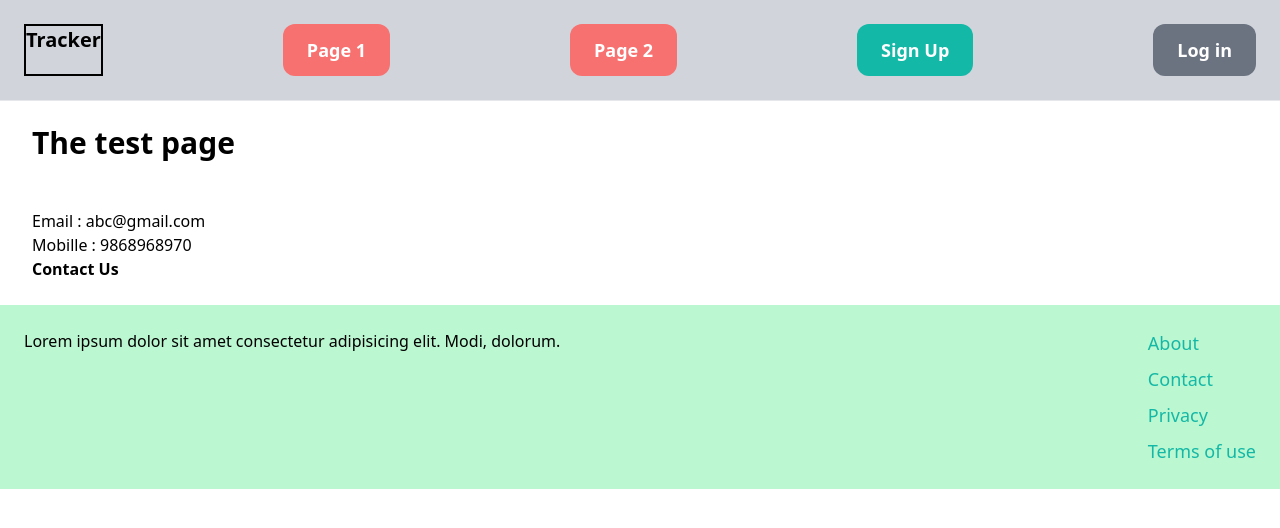
After one commit to adi-tyasingh/ExpenseTracker, a Django app: page /core/test in a window 1280 px wide. The commit adds this page. Shown: the top 528 px of the page. Run offline with Django 4.2, Linux system fonts and the light colour scheme; some libraries are stand-ins or nearby versions.

Commit message:
base.html modified

```diff
--- a/core/templates/core/base.html
+++ b/core/templates/core/base.html
@@ -3,11 +3,46 @@
 <head>
     <meta charset="UTF-8">
     <meta name="viewport" content="width=device-width, initial-scale=1.0">
-    <title>{% block title %}{% endblock %}</title>
+    <title>{% block title %}{% endblock %} | Tracker</title>
+    <script src="https://cdn.tailwindcss.com"></script>
+    <link rel="stylesheet" href="https://encrypted-tbn0.gstatic.com/images?q=tbn:ANd9GcQ1FNkB4oJhsoKGhR9IdFLnTqmE8c0rxk-TyA&usqp=CAU"  type="image/x-icon">
+
 </head>
-<body>
+<body class="">
+    <!-- navigation -->
+    <nav class="px-6 py-6 flex justify-between items-centre border-b bg-gray-300 border-black-400">
+        <a href="/" class="text-xl font-bold text-underline border-2 border-black">Tracker</a>
+        <a href="{}" class="px-6 py-3 text-lg font-semibold bg-red-400 text-white rounded-xl hover:bg-teal-700"> Page 1</a>
+        <a href="{}" class="px-6 py-3 text-lg font-semibold bg-red-400 text-white rounded-xl hover:bg-teal-700"> Page 2</a>
+
+        <!-- {% if request.user.is_authenticated %} -->
+        <a href="{}" class="px-6 py-3 text-lg font-semibold bg-red-400 text-white rounded-xl hover:bg-teal-700 "> Page 3</a>
+        <a href="{}" class="px-6 py-3 text-lg font-semibold bg-red-400 text-white rounded-xl hover:bg-teal-700 "> Page 4</a>
+
+        <!-- {% else %} -->
+        <a href="" class="px-6 py-3 text-lg font-semibold bg-teal-500 text-white rounded-xl hover:bg-teal-700 "> Sign Up</a>
+        <a href="" class="px-6 py-3 text-lg font-semibold bg-gray-500 text-white rounded-xl hover:bg-gray-700 "> Log in</a>
+        <!-- {% endif %} -->
+
+    </nav>
+   <div class="px-6 py-6 mx-2">
     {% block content %}
 
     {% endblock %}
+   </div>
+   <!-- footer -->
+    <div class=" py-6 px-6 flex justify-between bg-green-200">
+        Lorem ipsum dolor sit amet consectetur adipisicing elit. Modi, dolorum.
+        <ul class="space-y-2 ">
+            <li><a href="" class="text-lg text-teal-500 hover:text-teal-700">About</a></li>
+            <li><a href="" class="text-lg text-teal-500 hover:text-teal-700">Contact</a></li>
+            <li><a href="" class="text-lg text-teal-500 hover:text-teal-700">Privacy</a></li>
+            <li><a href="" class="text-lg text-teal-500 hover:text-teal-700">Terms of use</a></li>
+
+         </ul>
+    </div>
+
+
+
 </body>
 </html>
--- /dev/null
+++ b/core/templates/core/test.html
@@ -0,0 +1,10 @@
+{% extends 'core/base.html'%}
+{% block title %} Test {% endblock  %}
+{% block content %}
+    <h2  class="font-semibold text-3xl">The test page</h2>
+    <br>
+    <br>
+    <p class="">Email : abc@gmail.com</p>
+    <p>Mobille : 9868968970</p>
+    <p class="font-semibold">Contact Us</p>
+{% endblock%}
--- /dev/null
+++ b/core/urls.py
@@ -0,0 +1,10 @@
+from django.urls import path
+
+from . import views
+
+app_name = 'core'
+
+urlpatterns = [
+    path('test', views.test),
+
+]
--- a/core/views.py
+++ b/core/views.py
@@ -1,3 +1,6 @@
 from django.shortcuts import render
 
 # Create your views here.
+
+def test(request):
+    return render(request,'core/test.html')
--- a/hello_world/settings.py
+++ b/hello_world/settings.py
@@ -45,6 +45,7 @@ INSTALLED_APPS = [
     "django.contrib.messages",
     "django.contrib.staticfiles",
     "django_browser_reload",
+    "core"
 ]
 
 MIDDLEWARE = [
--- a/hello_world/urls.py
+++ b/hello_world/urls.py
@@ -23,6 +23,7 @@ from hello_world.core import views as core_views
 urlpatterns = [
     path("", core_views.index),
     path("admin/", admin.site.urls),
+    path('core/',include('core.urls')),
     path("__reload__/", include("django_browser_reload.urls")),
 ]
 if settings.DEBUG:
```
